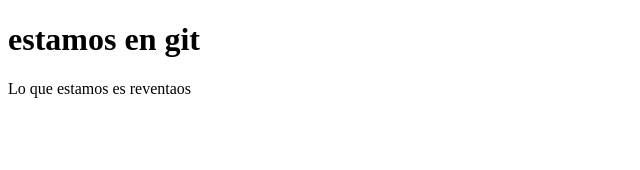
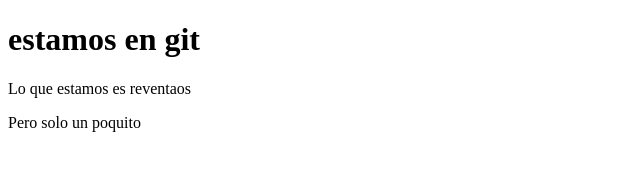
Before and after one commit to Javato98/prueba-git-, a plain HTML site: page index.html in a window 1280 px wide. Shown: the whole page, without its empty margins (0-640 px from the left). Drawn offline with Linux system fonts and the light colour scheme.

Commit message:
un poquito

```diff
--- a/index.html
+++ b/index.html
@@ -8,5 +8,6 @@
 <body>
     <h1> estamos en git</h1>
     <p>Lo que estamos es reventaos</p>
+    <p>Pero solo un poquito</p>
 </body>
 </html>
```
